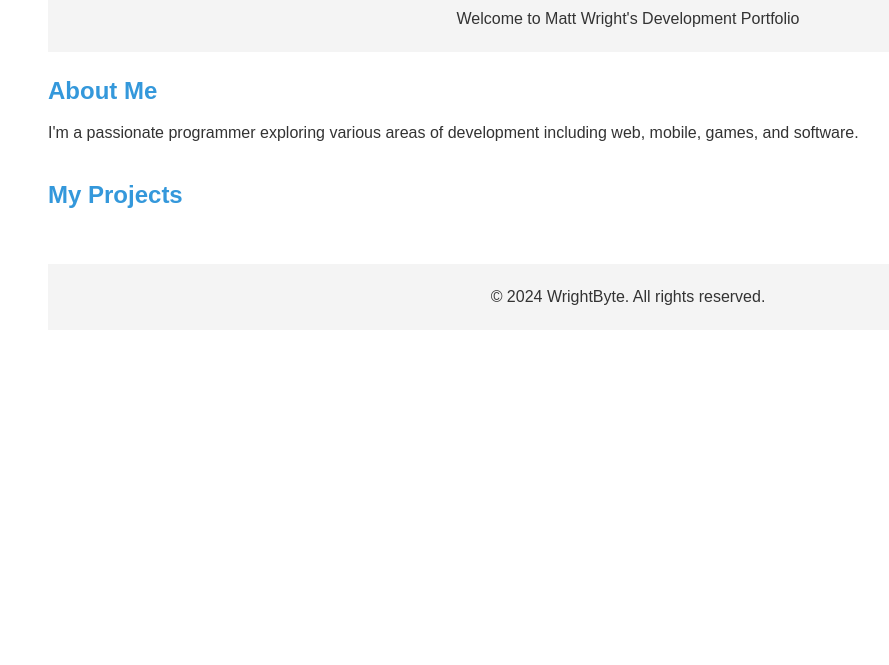
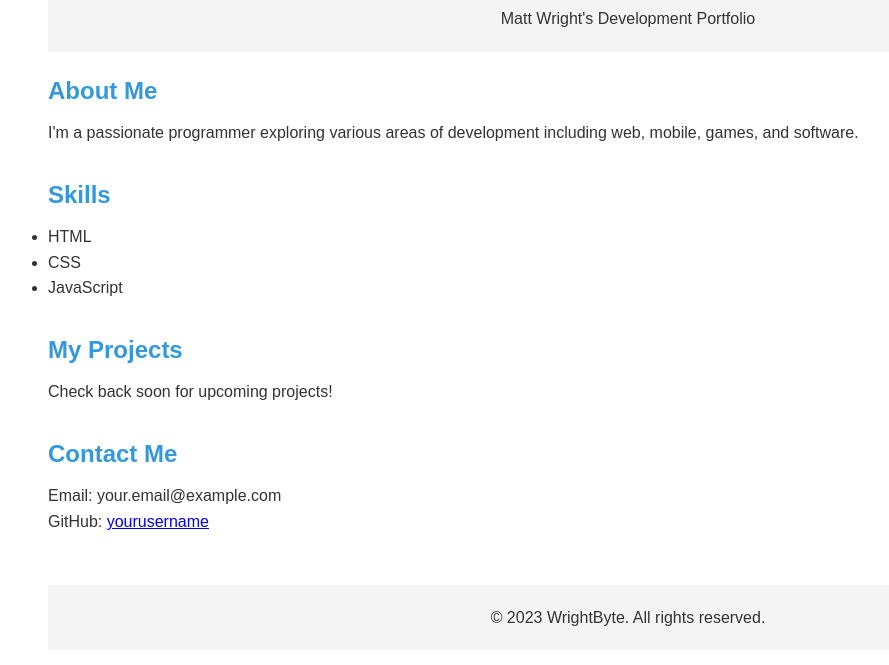
Before and after one commit to WrightByte/WrightByte.github.io, a plain HTML site: page index.html in a window 1280 px wide. Shown: the part 85-750 px from the top of the page, without its empty margins (12-901 px from the left). Drawn offline with Linux system fonts and the light colour scheme.

Commit message:
Enhance HTML structure with additional sections

```diff
--- a/index.html
+++ b/index.html
@@ -9,20 +9,35 @@
 <body>
     <header>
         <h1>WrightByte</h1>
-        <p>Welcome to Matt Wright's Development Portfolio</p>
+        <p>Matt Wright's Development Portfolio</p>
     </header>
     <main>
-        <section>
+        <section id="about">
             <h2>About Me</h2>
             <p>I'm a passionate programmer exploring various areas of development including web, mobile, games, and software.</p>
         </section>
-        <section>
+        <section id="skills">
+            <h2>Skills</h2>
+            <ul>
+                <li>HTML</li>
+                <li>CSS</li>
+                <li>JavaScript</li>
+                <!-- Add more skills as you learn them -->
+            </ul>
+        </section>
+        <section id="projects">
             <h2>My Projects</h2>
             <!-- You'll add your projects here as you complete them -->
+            <p>Check back soon for upcoming projects!</p>
+        </section>
+        <section id="contact">
+            <h2>Contact Me</h2>
+            <p>Email: your.email@example.com</p>
+            <p>GitHub: <a href="https://github.com/yourusername">yourusername</a></p>
         </section>
     </main>
     <footer>
-        <p>&copy; 2024 WrightByte. All rights reserved.</p>
+        <p>&copy; 2023 WrightByte. All rights reserved.</p>
     </footer>
 </body>
 </html>
```
